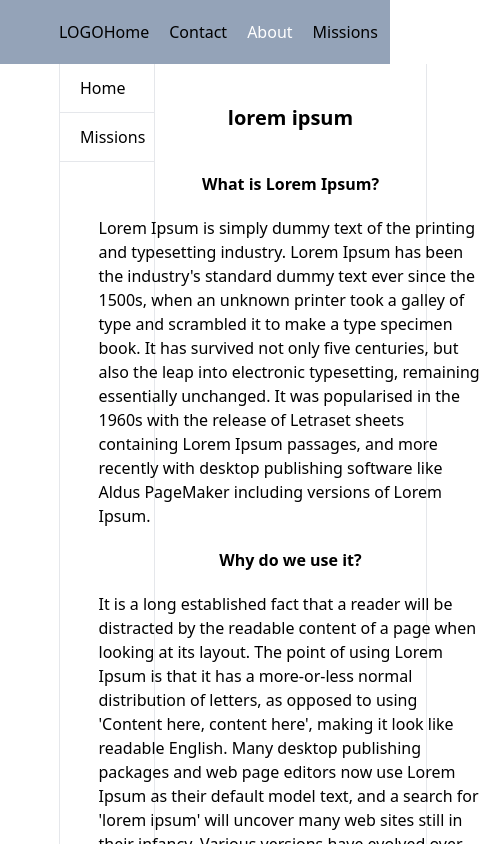
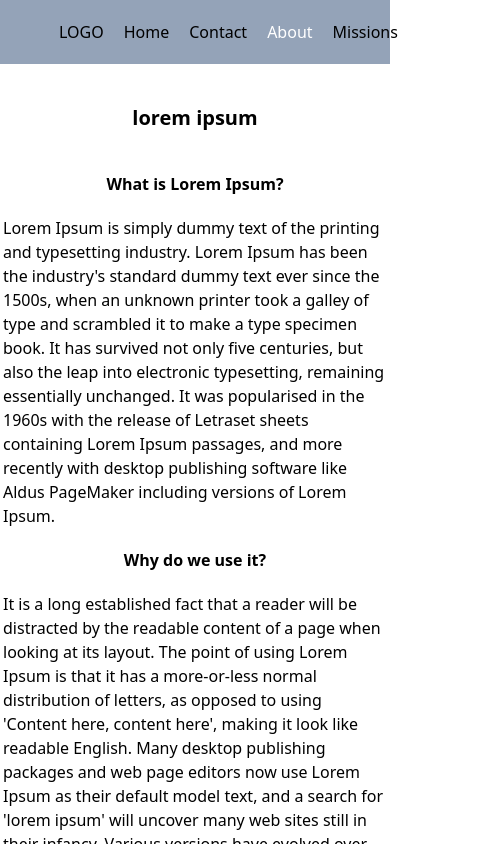
Before and after one commit to gvantsa-dolidze/my-app, a React (Create React App) app: page /about in a window 390 px wide. Shown: the top 844 px of the page, 483 px wide, since content can reach past the window. Built offline with nearby package versions, Linux system fonts and the light colour scheme.

Commit message:
change styles

```diff
--- a/src/components/Header.jsx
+++ b/src/components/Header.jsx
@@ -3,7 +3,7 @@
 const Header = () => {
   return (
     <div className="bg-slate-400">
-      <div className="w-[80%] m-auto p-5 flex justify-between">
+      <div className="w-[80%] m-auto p-5 flex justify-between gap-5">
         <Logo />
         <Navbar
           home="Home"
--- a/src/components/Sidebar.jsx
+++ b/src/components/Sidebar.jsx
@@ -1,7 +1,7 @@
 import { NavLink } from "react-router-dom";
 const Sidebar = ({ home, mission }) => {
   return (
-    <div className="w-52 min-w-24 min-h-screen border-l border-r flex justify-center">
+    <div className="w-52 min-w-24 min-h-screen border-x justify-center hidden sm:flex">
       <nav className="flex flex-col w-[100%]">
         <NavLink
           to="/"
--- a/src/pages/About.jsx
+++ b/src/pages/About.jsx
@@ -1,6 +1,6 @@
 const About = () => {
   return (
-    <div className="w-[100%] px-5 pt-5 border-r">
+    <div className="w-[100%] px-5 pt-5">
       <h2 className="text-center p-5 font-bold text-xl">lorem ipsum</h2>
       <div className="flex justify-center gap-10 flex-wrap">
         <div>
--- a/src/pages/Contact.jsx
+++ b/src/pages/Contact.jsx
@@ -1,6 +1,6 @@
 const Contact = () => {
   return (
-    <div className="w-[100%] px-5 pt-5 border-r">Contact</div>
+    <div className="w-[100%] px-5 pt-5">Contact</div>
   )
 }
 
--- a/src/pages/HomePage.jsx
+++ b/src/pages/HomePage.jsx
@@ -1,6 +1,6 @@
 const HomePage = () => {
   return (
-    <div className="w-[100%] px-5 pt-5 border-r">HomePage</div>
+    <div className="w-[100%] px-5 pt-5">HomePage</div>
   )
 }
 
--- a/src/pages/Missions.jsx
+++ b/src/pages/Missions.jsx
@@ -1,6 +1,6 @@
 const Missions = () => {
   return (
-    <div className="w-[100%] px-5 pt-5 border-r">Missions</div>
+    <div className="w-[100%] px-5 pt-5">Missions</div>
   )
 }
 
```
